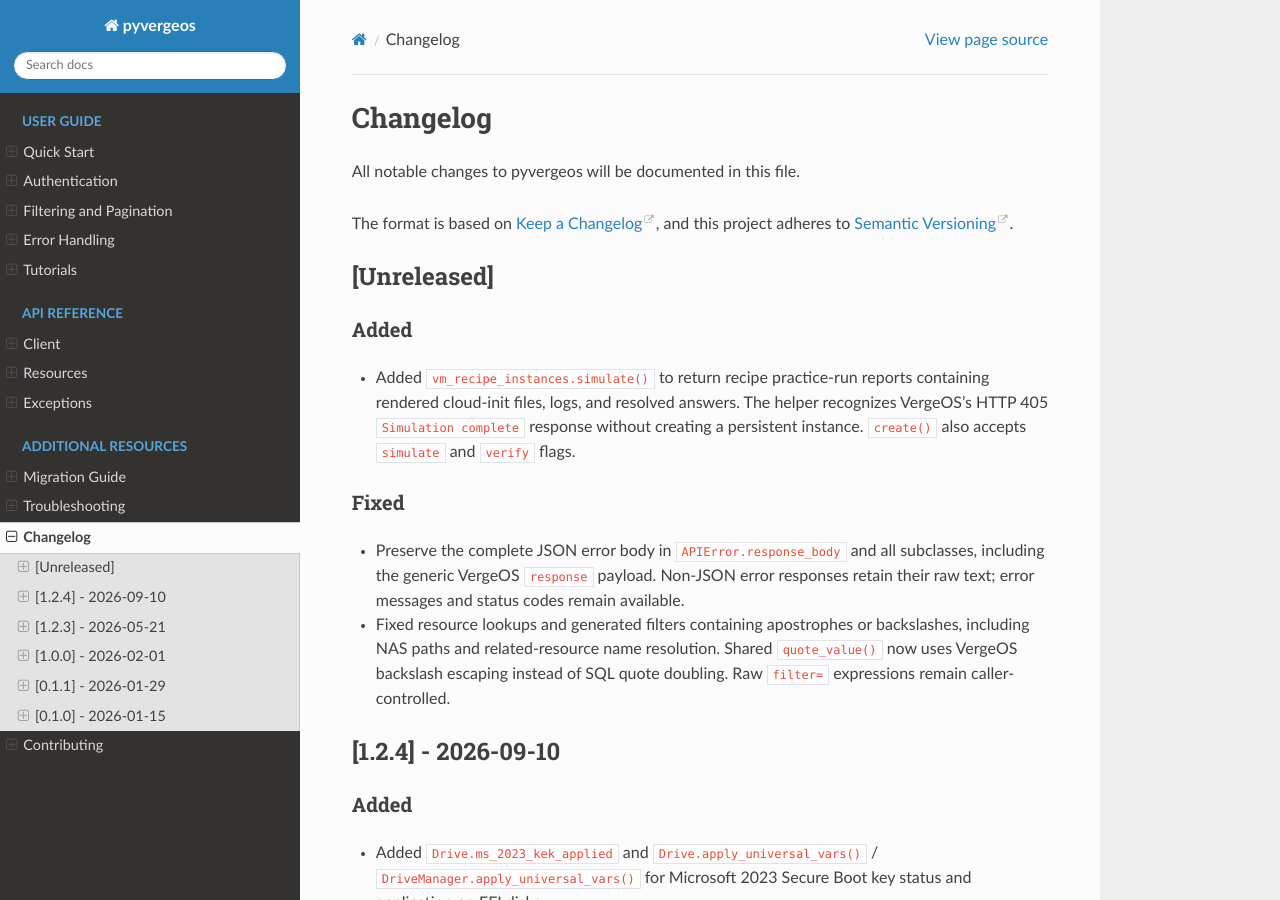
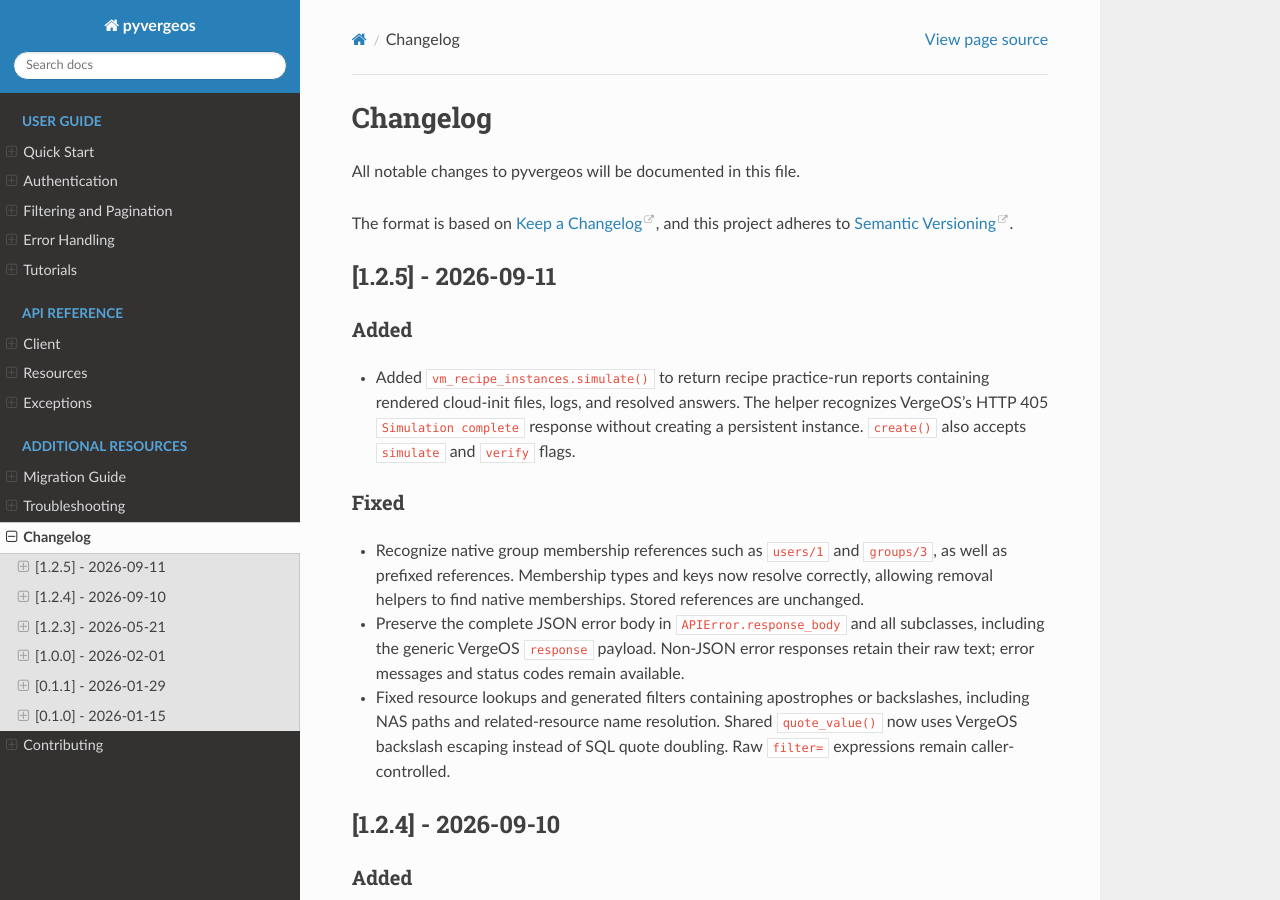
Before and after one commit to verge-io/pyVergeOS, a Sphinx documentation site: the page built from docs/changelog.rst, in a window 1280 px wide and 900 px high. Built offline with Sphinx 7.4.7 and the Read the Docs theme 3.1.0, drawn with Linux system fonts in a browser that asks for light colours.

Commit message:
chore: prepare v1.2.5 release

```diff
--- a/docs/changelog.rst
+++ b/docs/changelog.rst
@@ -6,8 +6,8 @@ All notable changes to pyvergeos will be documented in this file.
 The format is based on `Keep a Changelog <https://keepachangelog.com/>`_,
 and this project adheres to `Semantic Versioning <https://semver.org/>`_.
 
-[Unreleased]
-------------
+[1.2.5] - 2026-09-11
+--------------------
 
 Added
 ^^^^^
@@ -20,6 +20,9 @@ Added
 Fixed
 ^^^^^
 
+- Recognize native group membership references such as ``users/1`` and ``groups/3``,
+  as well as prefixed references. Membership types and keys now resolve correctly,
+  allowing removal helpers to find native memberships. Stored references are unchanged.
 - Preserve the complete JSON error body in ``APIError.response_body`` and all
   subclasses, including the generic VergeOS ``response`` payload. Non-JSON error
   responses retain their raw text; error messages and status codes remain available.
--- a/pyproject.toml
+++ b/pyproject.toml
@@ -1,6 +1,6 @@
 [project]
 name = "pyvergeos"
-version = "1.2.4"
+version = "1.2.5"
 description = "Python SDK for the VergeOS REST API"
 readme = "README.md"
 license = { text = "Apache-2.0" }
--- a/pyvergeos/__version__.py
+++ b/pyvergeos/__version__.py
@@ -1,3 +1,3 @@
 """Version information for pyvergeos."""
 
-__version__ = "1.2.4"
+__version__ = "1.2.5"
```
Also changed, not shown: 1 other file.
